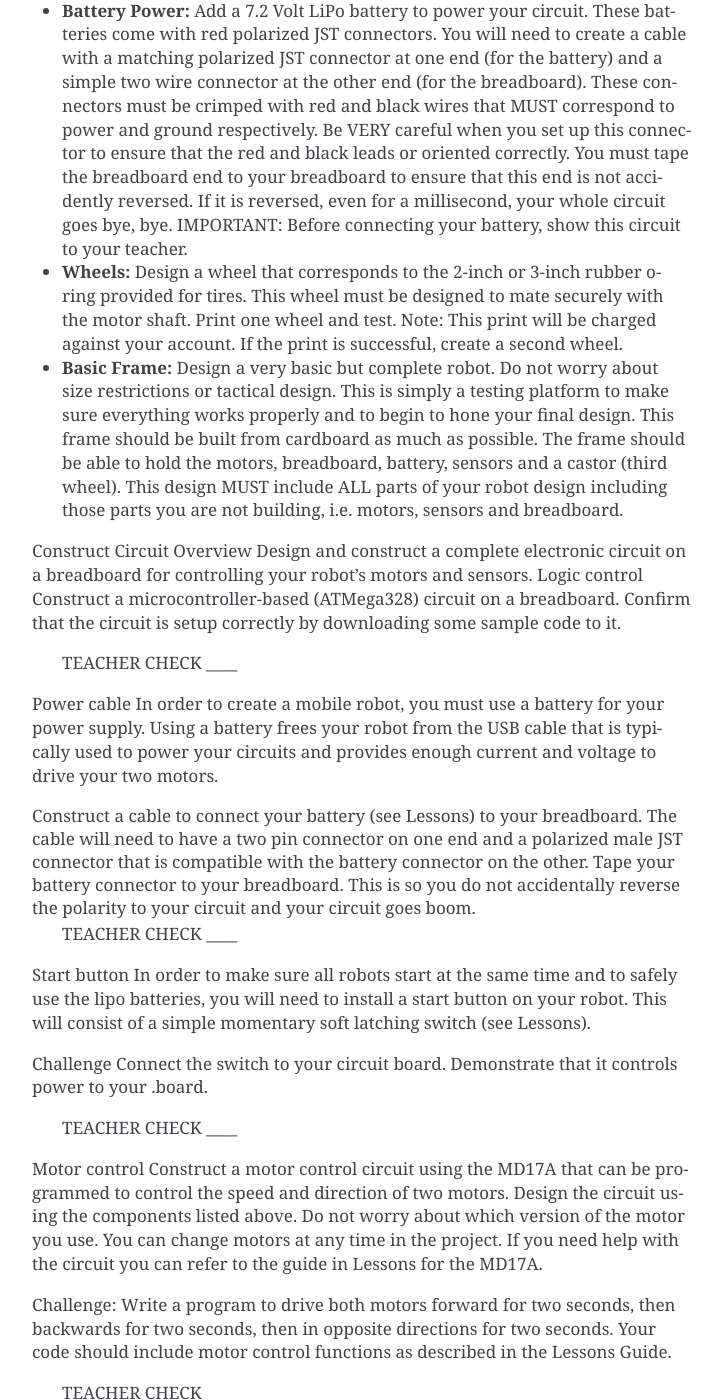
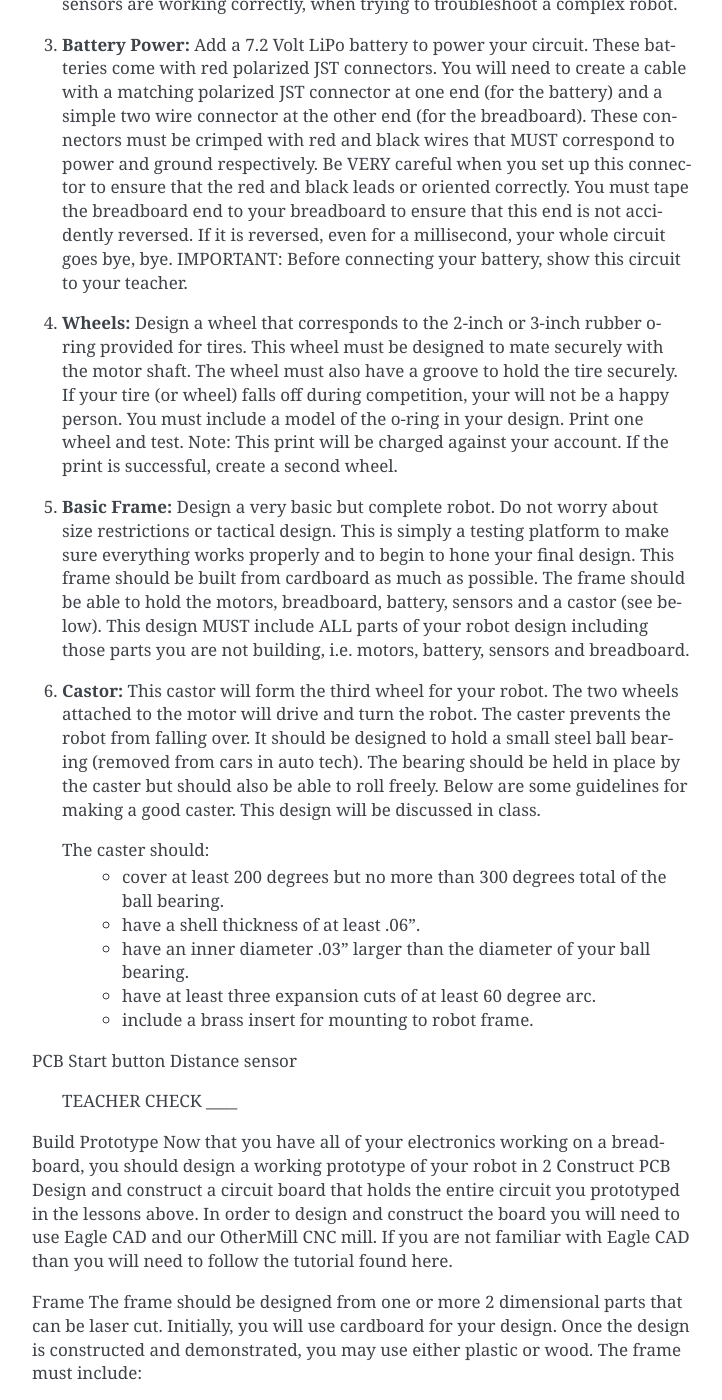
Before and after one commit to maxtkc/mvths-wiki, a Sphinx documentation site: the page built from docs/066i-sumo-robot.rst, in a window 1280 px wide and 1400 px high, scrolled down 1998 px. Shown: the whole window, without its empty margins (388-1110 px from the left). Built offline with Sphinx 7.4.7, drawn with Linux system fonts in a browser that asks for light colours; pages that are not in the unit, such as notebooks, are missing from menus; some of the changed text lies outside the part shown.

Commit message:
Update 066i-sumo-robot.rst

```diff
--- a/docs/066i-sumo-robot.rst
+++ b/docs/066i-sumo-robot.rst
@@ -55,107 +55,40 @@
      - 1.00
      - board
 
-Step One
+Steps
 --------
 
-- **Motor Control:** Build a breadboard circuit using an Arduino-style board i.e. Uno or MetroMini that able to control the speed and direction of two motors. You will use the MD17A from Pololu for motor control. One MD17A is able to control two motors. At this point, do not worry about which of the gear ratios (120:1 or 200:1) you are using. You can easily swap out motors at any time. A good test of completion is being able to write code to drive each motor independently forward and reverse for 3 seconds.
+#. **Motor Control:** Build a breadboard circuit using an Arduino-style board i.e. Uno or MetroMini that able to control the speed and direction of two motors. You will use the MD17A from Pololu for motor control. One MD17A is able to control two motors. At this point, do not worry about which of the gear ratios (120:1 or 200:1) you are using. You can easily swap out motors at any time. A good test of completion is being able to write code to drive each motor independently forward and reverse for 3 seconds.
 
-- **Line Sensor:** Add a QTR-1A photo-reflective sensor to your circuit. Add an LED to your circuit. Write code to turn on the LED when the QTR-1A senses reflection (a white line). Now write code to control one motor based on the feedback from the QTR-1A. Add a second QTR-1A to your circuit and confirm that this one can control a motor as well. While the LEDs might not seem necessary to your final design, they can provide invaluable feedback that your sensors are working correctly, when trying to troubleshoot a complex robot.
+#. **Line Sensor:** Add a QTR-1A photo-reflective sensor to your circuit. Add an LED to your circuit. Write code to turn on the LED when the QTR-1A senses reflection (a white line). Now write code to control one motor based on the feedback from the QTR-1A. Add a second QTR-1A to your circuit and confirm that this one can control a motor as well. While the LEDs might not seem necessary to your final design, they can provide invaluable feedback that your sensors are working correctly, when trying to troubleshoot a complex robot.
 
-- **Battery Power:** Add a 7.2 Volt LiPo battery to power your circuit. These batteries come with red polarized JST connectors. You will need to create a cable with a matching polarized JST connector at one end (for the battery) and a simple two wire connector at the other end (for the breadboard). These connectors must be crimped with red and black wires that MUST correspond to power and ground respectively. Be VERY careful when you set up this connector to ensure that the red and black leads or oriented correctly. You must tape the breadboard end to your breadboard to ensure that this end is not accidently reversed. If it is reversed, even for a millisecond, your whole circuit goes bye, bye. IMPORTANT: Before connecting your battery, show this circuit to your teacher.
+#. **Battery Power:** Add a 7.2 Volt LiPo battery to power your circuit. These batteries come with red polarized JST connectors. You will need to create a cable with a matching polarized JST connector at one end (for the battery) and a simple two wire connector at the other end (for the breadboard). These connectors must be crimped with red and black wires that MUST correspond to power and ground respectively. Be VERY careful when you set up this connector to ensure that the red and black leads or oriented correctly. You must tape the breadboard end to your breadboard to ensure that this end is not accidently reversed. If it is reversed, even for a millisecond, your whole circuit goes bye, bye. IMPORTANT: Before connecting your battery, show this circuit to your teacher.
 
-- **Wheels:** Design a wheel that corresponds to the 2-inch or 3-inch rubber o-ring provided for tires. This wheel must be designed to mate securely with the motor shaft. Print one wheel and test. Note: This print will be charged against your account. If the print is successful, create a second wheel.
+#. **Wheels:** Design a wheel that corresponds to the 2-inch or 3-inch rubber o-ring provided for tires. This wheel must be designed to mate securely with the motor shaft. The wheel must also have a groove to hold the tire securely. If your tire (or wheel) falls off during competition, your will not be a happy person. You must include a model of the o-ring in your design. Print one wheel and test. Note: This print will be charged against your account. If the print is successful, create a second wheel.
 
-- **Basic Frame:** Design a very basic but complete robot. Do not worry about size restrictions or tactical design. This is simply a testing platform to make sure everything works properly and to begin to hone your final design. This frame should be built from cardboard as much as possible. The frame should be able to hold the motors, breadboard, battery, sensors and a castor (third wheel). This design MUST include ALL parts of your robot design including those parts you are not building, i.e. motors, sensors and breadboard.
+#. **Basic Frame:** Design a very basic but complete robot. Do not worry about size restrictions or tactical design. This is simply a testing platform to make sure everything works properly and to begin to hone your final design. This frame should be built from cardboard as much as possible. The frame should be able to hold the motors, breadboard, battery, sensors and a castor (see below). This design MUST include ALL parts of your robot design including those parts you are not building, i.e. motors, battery, sensors and breadboard.
+
+#. **Castor:** This castor will form the third wheel for your robot. The two wheels attached to the motor will drive and turn the robot. The caster prevents the robot from falling over. It should be designed to hold a small steel ball bearing (removed from cars in auto tech). The bearing should be held in place by the caster but should also be able to roll freely. Below are some guidelines for making a good caster. This design will be discussed in class.
+
+   The caster should:
+      - cover at least 200 degrees but no more than 300 degrees total of the ball bearing.
+      - have a shell thickness of at least .06”.
+      - have an inner diameter .03” larger than the diameter of your ball bearing.
+      - have at least three expansion cuts of at least 60 degree arc.
+      - include a brass insert for mounting to robot frame.
+
+PCB
+Start button
+Distance sensor
 
 
 
 
 
-Construct Circuit
-Overview
-Design and construct a complete electronic circuit on a breadboard for controlling your robot’s motors and sensors.
-Logic control
-Construct a microcontroller-based (ATMega328) circuit on a breadboard. Confirm that the circuit is setup correctly by downloading some sample code to it.
 
- TEACHER CHECK ____
-Power cable
-In order to create a mobile robot, you must use a battery for your power supply. Using a battery frees your robot from the USB cable that is typically used to power your circuits and provides enough current and voltage to drive your two motors.
 
-Construct a cable to connect your battery (see Lessons) to your breadboard. The cable will need to have a two pin connector on one end and a polarized male JST connector that is compatible with the battery connector on the other. Tape your battery connector to your breadboard. This is so you do not accidentally reverse the polarity to your circuit and your circuit     goes boom.
- TEACHER CHECK ____
-Start button
-In order to make sure all robots start at the same time and to safely use the lipo batteries, you will need to install a start button on your robot. This will consist of a simple momentary soft latching switch (see Lessons).
 
-Challenge
-Connect the switch to your circuit board. Demonstrate that it controls power to your             .board.
- TEACHER CHECK ____
-Motor control
-Construct a motor control circuit using the MD17A that can be programmed to control the speed and direction of two motors. Design the circuit using the components listed above. Do not worry about which version of the motor you use. You can change motors at any time in the project. If you need help with the circuit you can refer to the guide in Lessons for the MD17A.
 
-Challenge:
-Write a program to drive both motors forward for two seconds, then backwards for two seconds, then in opposite directions for two seconds. Your code should include motor control functions as described in   the Lessons Guide.
- TEACHER CHECK ____
-Line sensor
-Add two QTR-1A photo-reflective sensors to your circuit and modify your code so that your motors respond to feedback from two line sensors. If you need a reminder on how to use the QTR-1A, refer to the guide in Lessons for this sensor.
-
-You may want to consider adding two LEDs to your circuit to indicate when your sensor has detected a line. This could be useful for troubling shooting.
-
-Challenge:
-Write a program that changes the direction of both motors when either of the photo-reflective sensors detects a white line.
-
- TEACHER CHECK ____
-Distance sensor
-Add a single VL53L0X distance sensor to your circuit. This is a time of flight sensor that will be used to detect if another robot is in its vicinity. You may use up to two of these sensors on your robot.
-
-Challenge
-Modify your code so that both motors change direction when an object is six inches or closer to your robot.
-
- TEACHER CHECK ____
-
-Build Prototype
-In this next step, you will build a working prototype of your model. This model should be designed with plastic printed wheels and caster. The remainder should be designed in cardboard.
-
-Create Models
-Before you print or cut any of the parts of your robot, you must design the entire robot using CAD and create the robot as a complete assembly. The first step will be create models of all of the existing parts you will using in your project. Then construct the new parts and then construct an assembly.
-
-In this first exercise, you will create models in CAD of all the existing parts that you are going to use in your project. Remember to create functional models of all your parts. This means including only details of the part that are necessary for the project. Make sure to save all of your models on Github. You will use these models again.
-
-Battery
-In this project you will be using a small 7.4 Volt (2 cell) LiPo battery. The basic shape of the battery pack can also be modeled as a rectangular box. You should include the wires as well as the connector.
-Battery Connector
-Create a model of the battery cable connector that you constructed in the initial challenge of this project.
-
-Switch
-You will be mounting a small momentary switch to control the power to your robot. This will need to be modeled fairly closely to the original with the mounting holes.
-Motor
-You will be using a standard plastic geared motor for this project. You will need to model the general shape of the motor along with the mounting holes correctly placed.
-Motor mount
-The motor mount is a fairly simple device and should be modeled fairly accurately.
-Tire
-Make a model of both the large and small tire options for this project.
-Bearing
-Make a model of the bearing that will be used for the caster in this project.
-Circuit Board
-You should be able to create a model of your circuit board from with Eagle.
-
- TEACHER CHECK ____
-Design Parts
-Design the following parts in CAD. As you design parts, be sure to keep in mind the overall constraints of weight and size for your robotic platform.
-Wheels
-Design a wheel that can hold either the large or small tire (as defined above). When choosing the exact diameter, it is best to err on the side of being too large versus too small. If the tire is too large as compared with the wheel it is more likely to slip off during operation. The tire should fit into a strong groove around the wheel so as to ensure that it does not fall off during operation. The center of the wheel must be designed to press fit onto the plastic motor (as described above). Keep in mind the overall weight requirement of your robot when designing your wheel. Note that your wheel will be printed using the 3D printer.
-
- TEACHER CHECK ____
-Caster
-Design a caster that hold a bearing (as defined above). The caster acts as a third wheel for your robot and should allow it to easily move in any direction.
-
-The caster should be designed in such a way that the bearing does not easily slip out of the caster. It should also be designed in such a way that the bearing can roll easily inside the caster. Finally it needs to be designed so that the caster does not break when inserting or removing the bearing. The following are useful guidelines.
-
-Covers at least 200 degrees but no more than 300 degrees total of the sphere.
-Has a shell thickness of at least .06”
-Has an inner diameter .03” larger than the diameter of your ball bearing
-Has at least three expansion cuts of at least 60 degree arc
-Includes a brass insert for mounting to robot frame. (see brass insert in engineering concepts)
  TEACHER CHECK ____
 
 Build Prototype
```
